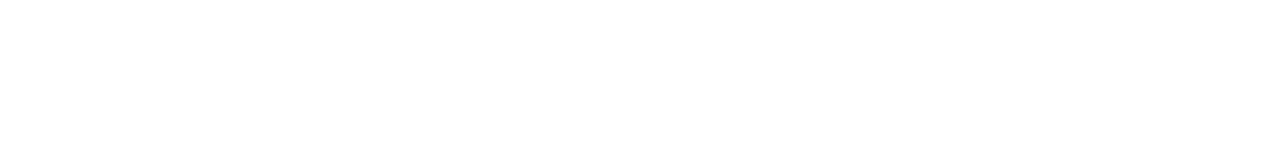
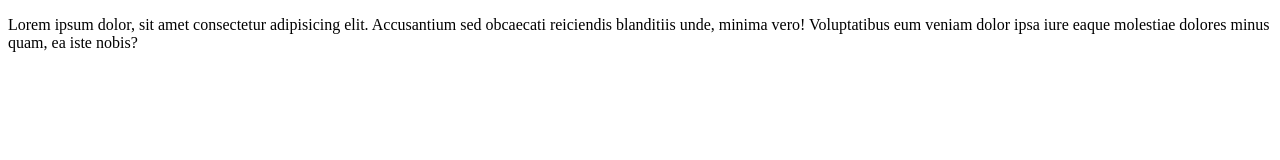
Before and after one commit to Luizdavi19/projeto-01, a plain HTML site: page index.html in a window 1280 px wide. Drawn offline with Linux system fonts and the light colour scheme.

Commit message:
Adiocionado texto em index.html

```diff
--- a/index.html
+++ b/index.html
@@ -6,6 +6,6 @@
     <title>Teste</title>
 </head>
 <body>
-
+    <p>Lorem ipsum dolor, sit amet consectetur adipisicing elit. Accusantium sed obcaecati reiciendis blanditiis unde, minima vero! Voluptatibus eum veniam dolor ipsa iure eaque molestiae dolores minus quam, ea iste nobis?<p>
 </body>
 </html>
```
